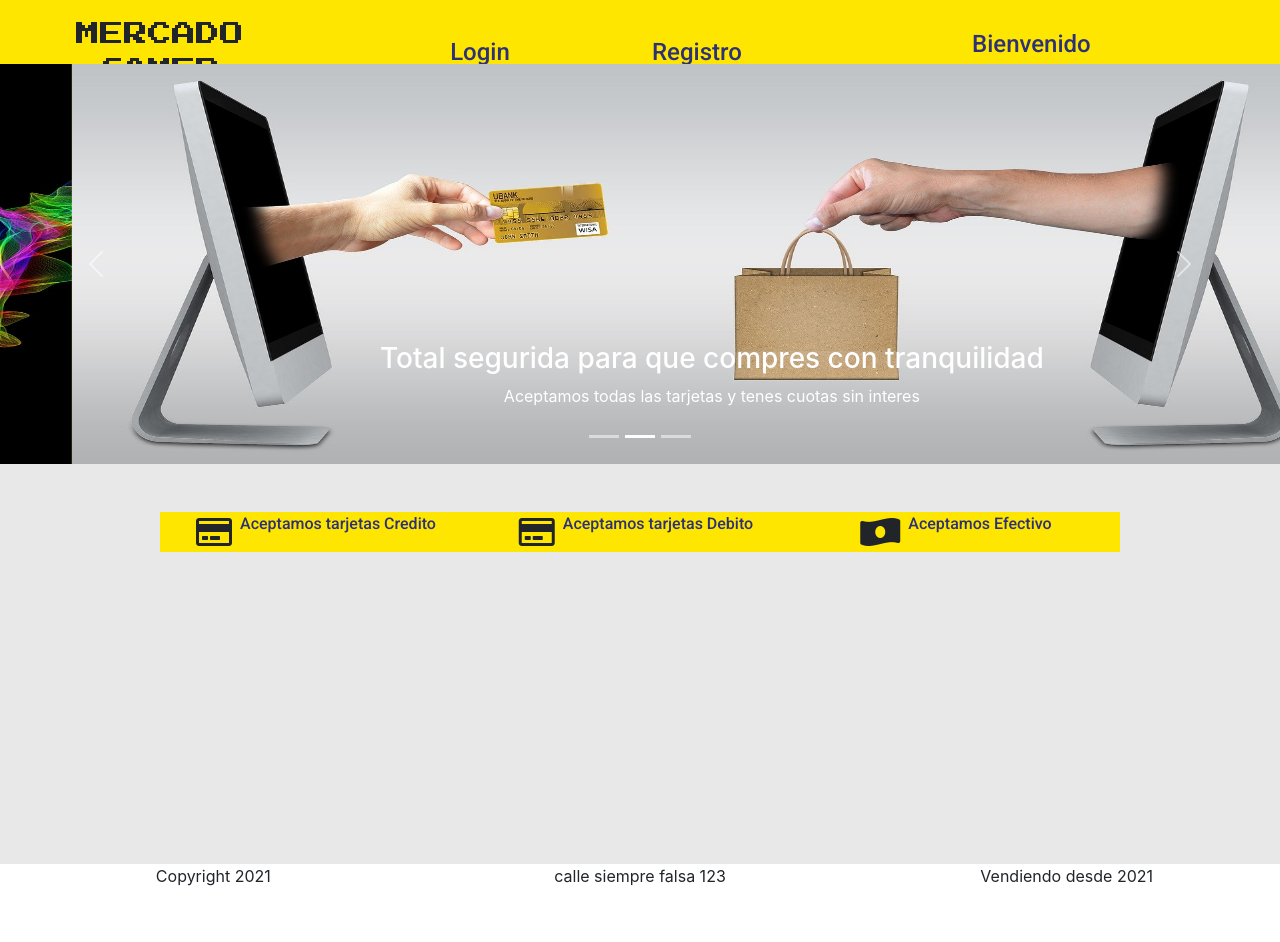
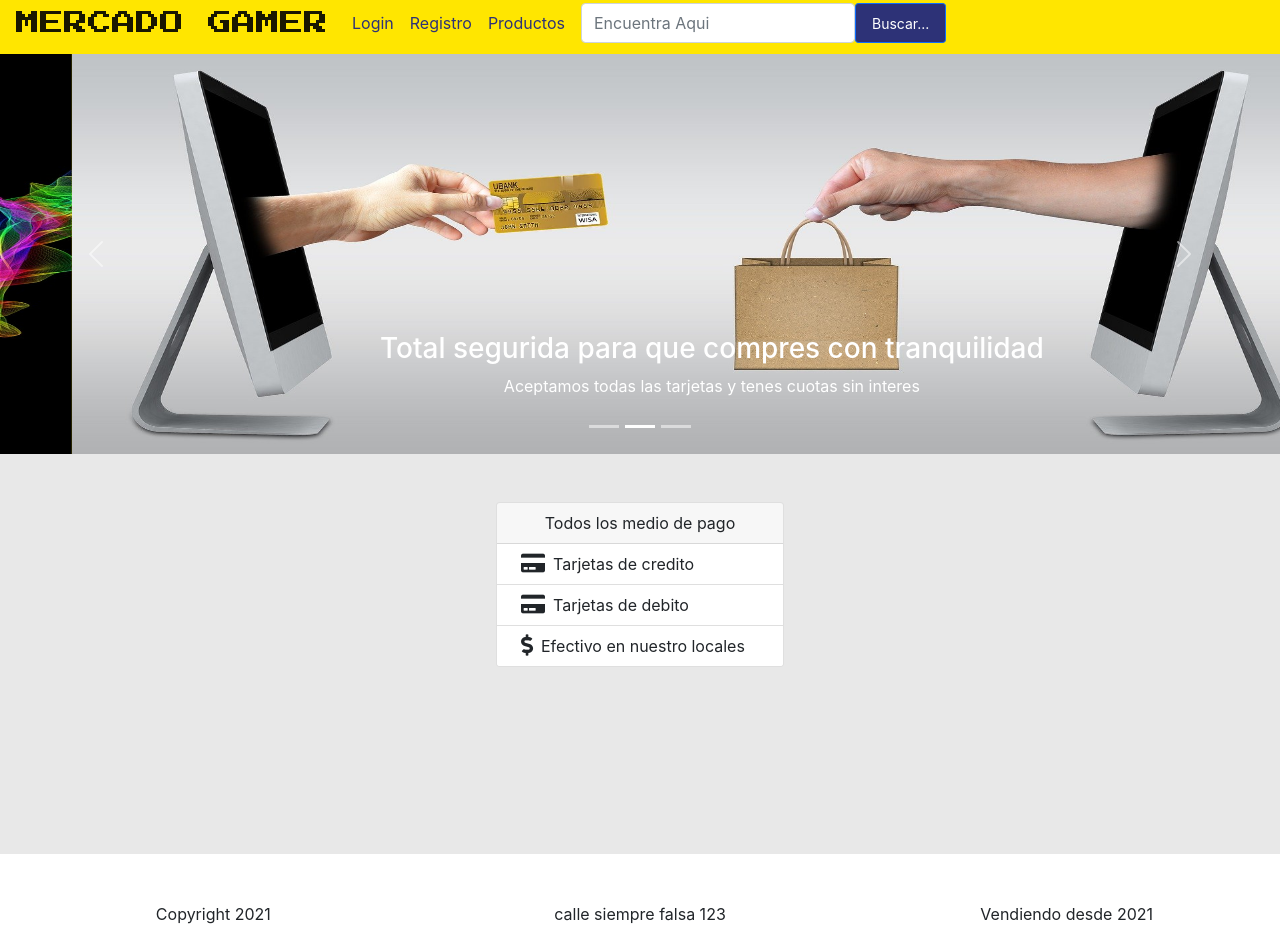
Before and after one commit to charg90/ecommerce-Front-End, a React (Create React App) app: page / in a window 1280 px wide. Before the commit the page ends 904 px from the top, so only its background shows below. Built offline with nearby package versions, Linux system fonts and the light colour scheme.

Commit message:
fix login y navBar

```diff
--- a/src/App.js
+++ b/src/App.js
@@ -7,7 +7,7 @@ import {
 import Login from "./Pages/Login";
 import Register from "./Pages/Register";
 import Home from "./Pages/Home";
-import NavBar from "./components/common/navBar";
+import NavTop from "./components/common/navBar";
 import Products from "./Pages/Productos";
 import SingleProduct from "./Pages/SingleProduct";
 import Verify from "./Pages/Verify";
@@ -22,7 +22,7 @@ function App() {
   return (
     <Provider store={store}>
       <Router>
-        <NavBar />
+        <NavTop />
         <Routes>
           <Route path="/" element={<Home />} />
           <Route path="/login" element={<Login />} />
--- a/src/Pages/Home/Home.js
+++ b/src/Pages/Home/Home.js
@@ -1,8 +1,15 @@
-import { Container, Row, Carousel, Col } from "react-bootstrap";
+import {
+  Container,
+  Row,
+  Carousel,
+  Col,
+  Card,
+  ListGroup,
+} from "react-bootstrap";
 import "./home.css";
 const Home = () => {
   return (
-    <Container fluid className="body  px-0   ">
+    <Container fluid className="body  px-0 mb-5  ">
       <Row>
         <Col md={12} className="column">
           <Carousel>
@@ -46,29 +53,27 @@ const Home = () => {
           </Carousel>
         </Col>
       </Row>
-      <Row className="mt-5 box  w-75     ">
-        <Col
-          md={4}
-          className=" d-flex  align-items-center justify-content-center column  "
-        >
-          <i className="far fa-credit-card fa-2x  text-center "></i>
-          <p className="icon mr-2 px-2">Aceptamos tarjetas Credito</p>
-        </Col>
-        <Col
-          md={4}
-          className="d-flex  align-items-center justify-content-center column"
-        >
-          <i className="far fa-credit-card fa-2x "></i>
-          <p className="icon text-center px-2">Aceptamos tarjetas Debito</p>
-        </Col>
-        <Col
-          md={4}
-          className="d-flex  align-items-center justify-content-center column"
-        >
-          <i className="fas fa-money-bill-wave-alt fa-2x  "></i>
-          <p className="icon text-center  px-2">Aceptamos Efectivo</p>
-        </Col>
-      </Row>
+      <Col className="d-flex justify-content-center">
+        <Card className="mt-5" style={{ width: "18rem" }}>
+          <Card.Header className="text-center">
+            Todos los medio de pago
+          </Card.Header>
+          <ListGroup variant="flush">
+            <ListGroup.Item>
+              <i className="fas fa-credit-card text-center px-2 fa-lg"></i>
+              <p className="d-inline">Tarjetas de credito</p>
+            </ListGroup.Item>
+            <ListGroup.Item className="">
+              <i className="fas fa-credit-card texte center px-2 fa-lg"></i>
+              <p className="d-inline text-center">Tarjetas de debito</p>
+            </ListGroup.Item>
+            <ListGroup.Item>
+              <i className="fas fa-dollar-sign text-center px-2 fa-lg"></i>
+              <p className="d-inline">Efectivo en nuestro locales</p>
+            </ListGroup.Item>
+          </ListGroup>
+        </Card>
+      </Col>
     </Container>
   );
 };
--- a/src/Pages/Login/Login.js
+++ b/src/Pages/Login/Login.js
@@ -22,9 +22,10 @@ const Login = () => {
   const submitForm = (data) => {
     dispatch(getAuth(data));
   };
-  if (auth.token) {
-    navigate("/productos");
+  if (!!auth.auth) {
+    navigate("/");
   }
+
   return (
     <Container fluid className="contenedor">
       <Row className=" justify-content-center text-center">
@@ -57,6 +58,9 @@ const Login = () => {
             <Button type="submit" className="mt-2">
               Ingresar
             </Button>
+            {auth.status === "error" && (
+              <p className="text-danger">Compruebe su email o contraseña</p>
+            )}
           </Form>
         </Col>
         <p className="text-danger"></p>
--- a/src/Pages/UserProfile/ProfileProducts.js
+++ b/src/Pages/UserProfile/ProfileProducts.js
@@ -1,4 +1,4 @@
-import { useState, useContext } from "react";
+import { useState } from "react";
 import ModalUpdate from "../../components/common/ModalUpdate";
 import { Col, Card, Button } from "react-bootstrap";
 const ProfileProducts = ({
--- a/src/Pages/UserProfile/UserProfile.js
+++ b/src/Pages/UserProfile/UserProfile.js
@@ -1,17 +1,10 @@
-import { useContext, useEffect } from "react";
-
 import { useParams, useNavigate } from "react-router-dom";
 import { Container, Row, Col, Button } from "react-bootstrap";
 
 import "./userProfile.css";
 const UserProfile = () => {
   const navigate = useNavigate();
-
   const token = localStorage.getItem("token");
-
-  const { id } = useParams();
-
-  const deleteProduct = (id) => {};
 
   const createProduct = () => {
     navigate("/productoNuevo");
--- a/src/components/common/ProtectedRoutes/ProtectedRoutes.js
+++ b/src/components/common/ProtectedRoutes/ProtectedRoutes.js
@@ -1,15 +1,18 @@
 import React from "react";
-import { Outlet } from "react-router-dom";
+import { Outlet, Navigate, useLocation } from "react-router-dom";
 import { useSelector } from "react-redux";
 
 const useAuth = () => {
   const auth = useSelector((state) => state.auth);
+  console.log(auth);
+
   return auth;
 };
 
 const ProtectedRoutes = () => {
   const isAuth = useAuth();
-  isAuth.status === "success" && <Outlet />;
+
+  return isAuth.auth ? <Outlet /> : <Navigate to="/" />;
 };
 
 export default ProtectedRoutes;
--- a/src/components/common/navBar.css
+++ b/src/components/common/navBar.css
@@ -1,6 +1,6 @@
-.navBar {
+.navBarBg {
   background-color: #ffe600;
-  height: 8vh;
+  padding-top: 0;
 }
 
 .navItems {
@@ -9,15 +9,21 @@
   font-size: 1.5em;
   color: #2d3277;
 }
-.link {
+.navLink {
   text-decoration: none;
-  color: #2d3277;
+  color: #2d3277 !important;
 }
-.link:hover {
+.navlink:hover {
   text-decoration: underline;
 }
 
-.iconLetter {
+.brandLetter {
   font-family: "Press Start 2p", "Courier New", Courier, monospace;
   font-size: 1.5em;
+  margin-left: 1rem !important;
 }
+
+.navButton {
+  background-color: #2d3277 !important;
+  color: white;
+}
--- a/src/components/common/navBar.js
+++ b/src/components/common/navBar.js
@@ -1,33 +1,63 @@
 import React from "react";
+import { Link } from "react-router-dom";
+import { Navbar, Nav, NavDropdown, Form, Button } from "react-bootstrap";
+import "./navBar.css";
+import { useSelector } from "react-redux";
+const NavTop = () => {
+  const auth = useSelector((state) => state.auth);
+  return (
+    <Navbar sticky="top" expand="sm" className="navBarBg">
+      <Navbar.Toggle className="" />
 
-import { useContext } from "react";
-import { Link } from "react-router-dom";
-
-import { Container, Row, Col } from "react-bootstrap";
-import { navBar, navItems, link } from "./navBar.css";
-const NavBar = () => {
-  return (
-    <Container fluid>
-      <Row className="navBar d-flex align-items-center justify-content-around ">
-        <Col md={3} className="text-center iconLetter mt-3">
-          <p>MERCADO GAMER</p>
-        </Col>
-        <Col md={3} className="text-center navItems">
-          <Link to="/login" className="link">
-            Login
-          </Link>
-        </Col>
-        <Col md={3} className="texte-center navItems">
-          <Link to="/register" className="link">
-            Registro
-          </Link>
-        </Col>
-        <Col md={3} className="navItems ">
-          <p>Bienvenido</p>
-        </Col>
-      </Row>
-    </Container>
+      <Navbar.Collapse>
+        <Navbar.Brand className="brandLetter    " href="/">
+          MERCADO GAMER
+        </Navbar.Brand>
+        <div className="d-flex flex-column justify-content-center">
+          <Nav>
+            <Nav.Link>
+              <Link to="/login" className="navLink">
+                Login
+              </Link>
+            </Nav.Link>
+            <Nav.Link>
+              <Link to="/register" className="navLink">
+                Registro
+              </Link>
+            </Nav.Link>
+            <Nav.Link>
+              <Link to="/products" className="navLink">
+                Productos
+              </Link>
+            </Nav.Link>
+            <Form className="d-flex px-2">
+              <Form.Control type="search" placeholder="Encuentra Aqui" />
+              <Button className="navButton btn px-3" size="sm">
+                Buscar...
+              </Button>
+            </Form>
+            {!!auth.auth && (
+              <NavDropdown
+                title={`Bienvenido ${auth.usuario?.nombre}`}
+                className="navLink"
+              >
+                <NavDropdown.Item>
+                  <Link to="/profile/id" className="navLink">
+                    Mi perfil
+                  </Link>
+                </NavDropdown.Item>
+                <NavDropdown.Item>
+                  <Link to="/profile/id" className="navLink">
+                    Log Out
+                  </Link>
+                </NavDropdown.Item>
+              </NavDropdown>
+            )}
+          </Nav>
+        </div>
+      </Navbar.Collapse>
+    </Navbar>
   );
 };
 
-export default NavBar;
+export default NavTop;
--- a/src/store/slices/auth/index.js
+++ b/src/store/slices/auth/index.js
@@ -1,14 +1,21 @@
 import { createSlice, createAsyncThunk } from "@reduxjs/toolkit";
 import axios from "axios";
 
-export const getAuth = createAsyncThunk("auth/getAuth", async (obj) => {
-  try {
-    const { data } = await axios.post("http://localhost:4501/api/login", obj);
-    return data;
-  } catch (err) {
-    console.error(err);
+export const getAuth = createAsyncThunk(
+  "auth/getAuth",
+  async (obj, { rejectWithValue }) => {
+    try {
+      const data = await axios.post("http://localhost:4501/api/login", obj);
+
+      return data;
+    } catch (err) {
+      console.log(err);
+      if (err) {
+        return rejectWithValue(err);
+      }
+    }
   }
-});
+);
 
 const authSlice = createSlice({
   name: "auth",
@@ -23,22 +30,26 @@ const authSlice = createSlice({
     },
     loading: false,
     status: null,
+    auth: false,
   },
   extraReducers: {
     [getAuth.pending]: (state, action) => {
       state.loading = true;
-      state.status = "loading";
+      state.status = "pending";
+      state.auth = false;
     },
     [getAuth.fulfilled]: (state, { payload }) => {
-      state.token = payload.token;
-      state.usuario = payload.usuario;
+      state.token = payload.data.token;
+      state.usuario = payload.data.usuario;
       state.loading = false;
       state.status = "success";
+      state.auth = true;
       localStorage.setItem("token", payload.token);
     },
-    [getAuth.rejected]: (state, action) => {
+    [getAuth.rejected]: (state) => {
       state.loading = false;
-      state.status = "fail";
+      state.status = "error";
+      state.auth = false;
     },
   },
 });
```
